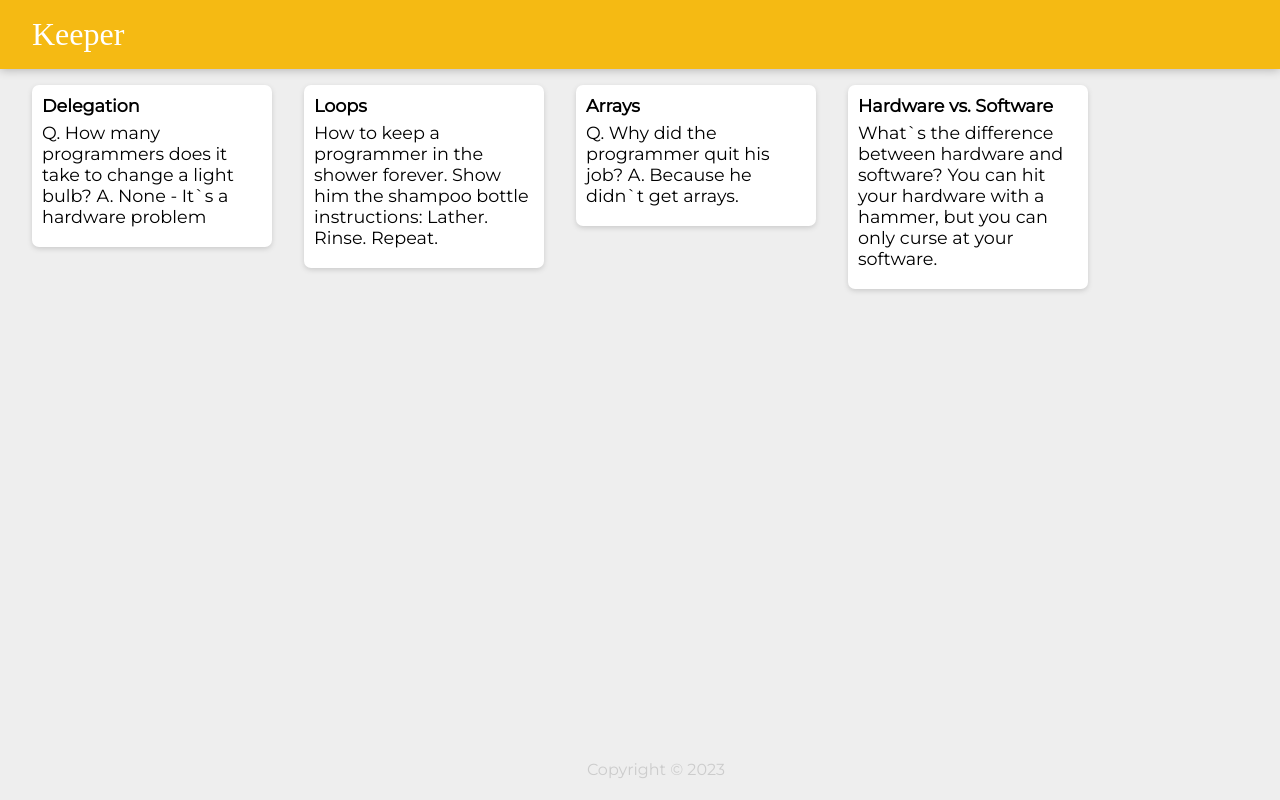
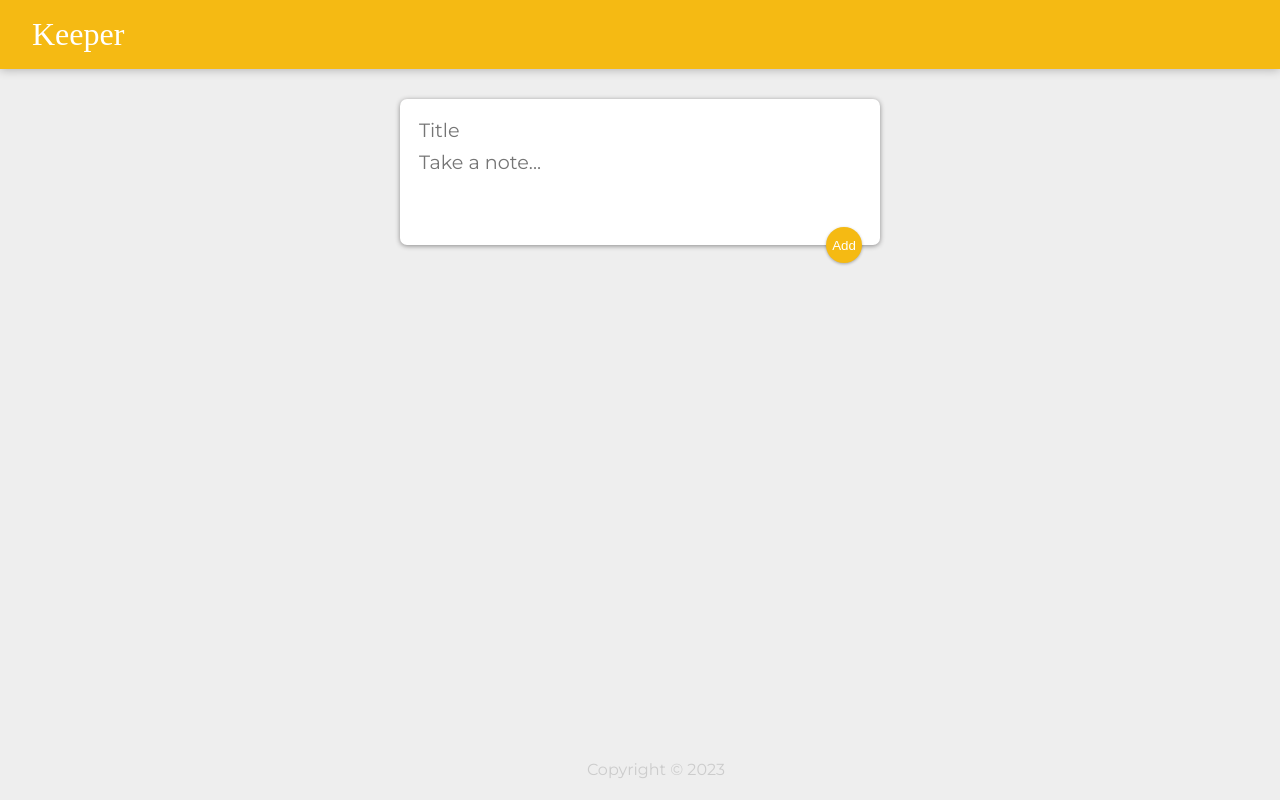
Before and after one commit to PrynsTag/keeper, a React (Create React App) app: page / in a window 1280 px wide. Built offline with nearby package versions, Linux system fonts and the light colour scheme; a web font is replaced by a local one.

Commit message:
feat: add create and delete note functionality

```diff
--- a/package.json
+++ b/package.json
@@ -8,7 +8,8 @@
     "prop-types": "^15.8.1",
     "react": "18.2.0",
     "react-dom": "18.2.0",
-    "react-scripts": "5.0.1"
+    "react-scripts": "5.0.1",
+    "uuid": "^9.0.0"
   },
   "devDependencies": {
     "eslint": "^8.33.0",
--- a/public/styles.css
+++ b/public/styles.css
@@ -4,7 +4,7 @@
   box-sizing: border-box;
 }
 html {
-  font-family: 'Montserrat', sans-serif;
+  font-family: "Montserrat", sans-serif;
 }
 body {
   background: #eee;
@@ -20,7 +20,7 @@ header {
 
 header h1 {
   color: #fff;
-  font-family: 'McLaren', cursive;
+  font-family: "McLaren", cursive;
   font-weight: 200;
 }
 
@@ -54,3 +54,49 @@ footer p {
   white-space: pre-wrap;
   word-wrap: break-word;
 }
+
+.note button {
+  position: relative;
+  float: right;
+  margin-right: 10px;
+  color: #f5ba13;
+  border: none;
+  width: 36px;
+  height: 36px;
+  cursor: pointer;
+  outline: none;
+}
+
+form {
+  position: relative;
+  width: 480px;
+  margin: 30px auto 20px auto;
+  background: #fff;
+  padding: 15px;
+  border-radius: 7px;
+  box-shadow: 0 1px 5px rgb(138, 137, 137);
+}
+form input,
+form textarea {
+  width: 100%;
+  border: none;
+  padding: 4px;
+  outline: none;
+  font-size: 1.2em;
+  font-family: inherit;
+  resize: none;
+}
+form button {
+  position: absolute;
+  right: 18px;
+  bottom: -18px;
+  background: #f5ba13;
+  color: #fff;
+  border: none;
+  border-radius: 50%;
+  width: 36px;
+  height: 36px;
+  box-shadow: 0 1px 3px rgba(0, 0, 0, 0.3);
+  cursor: pointer;
+  outline: none;
+}
--- a/src/components/App.jsx
+++ b/src/components/App.jsx
@@ -1,15 +1,33 @@
-import React from 'react';
+/* eslint-disable react/jsx-no-bind */
+import React, { useState } from 'react';
 import Header from './Header';
 import Note from './Note';
 import Footer from './Footer';
-import notes from '../notes';
+import CreateArea from './CreateArea';
 
 function App() {
+  const [notes, setNotes] = useState([]);
+
+  function addNote(newNote) {
+    setNotes((prevNotes) => [...prevNotes, newNote]);
+  }
+
+  function deleteNote(id) {
+    setNotes((prevNotes) => prevNotes.filter((noteItem) => noteItem.id !== id));
+  }
+
   return (
     <div>
       <Header />
-      {notes.map((note) => (
-        <Note key={note.key} title={note.title} content={note.content} />
+      <CreateArea onAdd={addNote} />
+      {notes.map((noteItem) => (
+        <Note
+          key={noteItem.id}
+          id={noteItem.id}
+          title={noteItem.title}
+          content={noteItem.content}
+          onDelete={deleteNote}
+        />
       ))}
       <Footer />
     </div>
--- /dev/null
+++ b/src/components/CreateArea.jsx
@@ -0,0 +1,32 @@
+import React from 'react';
+import PropTypes from 'prop-types';
+import { v4 as uuidv4 } from 'uuid';
+
+function CreateArea(props) {
+  function handleSubmit(event) {
+    event.preventDefault();
+
+    const {
+      title: { value: titleValue },
+      content: { value: contentValue },
+    } = event.target.elements;
+
+    const { onAdd } = props;
+    onAdd({ id: uuidv4(), title: titleValue, content: contentValue });
+  }
+  return (
+    <div>
+      <form onSubmit={handleSubmit}>
+        <input name="title" placeholder="Title" />
+        <textarea name="content" placeholder="Take a note..." rows="3" />
+        <button type="submit">Add</button>
+      </form>
+    </div>
+  );
+}
+
+CreateArea.propTypes = {
+  onAdd: PropTypes.func.isRequired,
+};
+
+export default CreateArea;
--- a/src/components/Note.jsx
+++ b/src/components/Note.jsx
@@ -4,17 +4,25 @@ import PropTypes from 'prop-types';
 function Note(props) {
   const { title, content } = props;
 
+  function deleteNote() {
+    const { id, onDelete } = props;
+    onDelete(id);
+  }
+
   return (
-    <div className="note">
+    <div onClick={deleteNote} className="note" role="presentation">
       <h1>{title}</h1>
       <p>{content}</p>
+      <button type="button">Delete</button>
     </div>
   );
 }
 
 Note.propTypes = {
+  id: PropTypes.string.isRequired,
   title: PropTypes.string.isRequired,
   content: PropTypes.string.isRequired,
+  onDelete: PropTypes.func.isRequired,
 };
 
 export default Note;
--- a/src/notes.js
+++ /dev/null
@@ -1,27 +0,0 @@
-const notes = [
-  {
-    key: 1,
-    title: 'Delegation',
-    content:
-      'Q. How many programmers does it take to change a light bulb? A. None - It`s a hardware problem',
-  },
-  {
-    key: 2,
-    title: 'Loops',
-    content:
-      'How to keep a programmer in the shower forever. Show him the shampoo bottle instructions: Lather. Rinse. Repeat.',
-  },
-  {
-    key: 3,
-    title: 'Arrays',
-    content: 'Q. Why did the programmer quit his job? A. Because he didn`t get arrays.',
-  },
-  {
-    key: 4,
-    title: 'Hardware vs. Software',
-    content:
-      'What`s the difference between hardware and software? You can hit your hardware with a hammer, but you can only curse at your software.',
-  },
-];
-
-export default notes;
```
Also changed, not shown: 1 other file (tests, documents, lock files or other folders).
